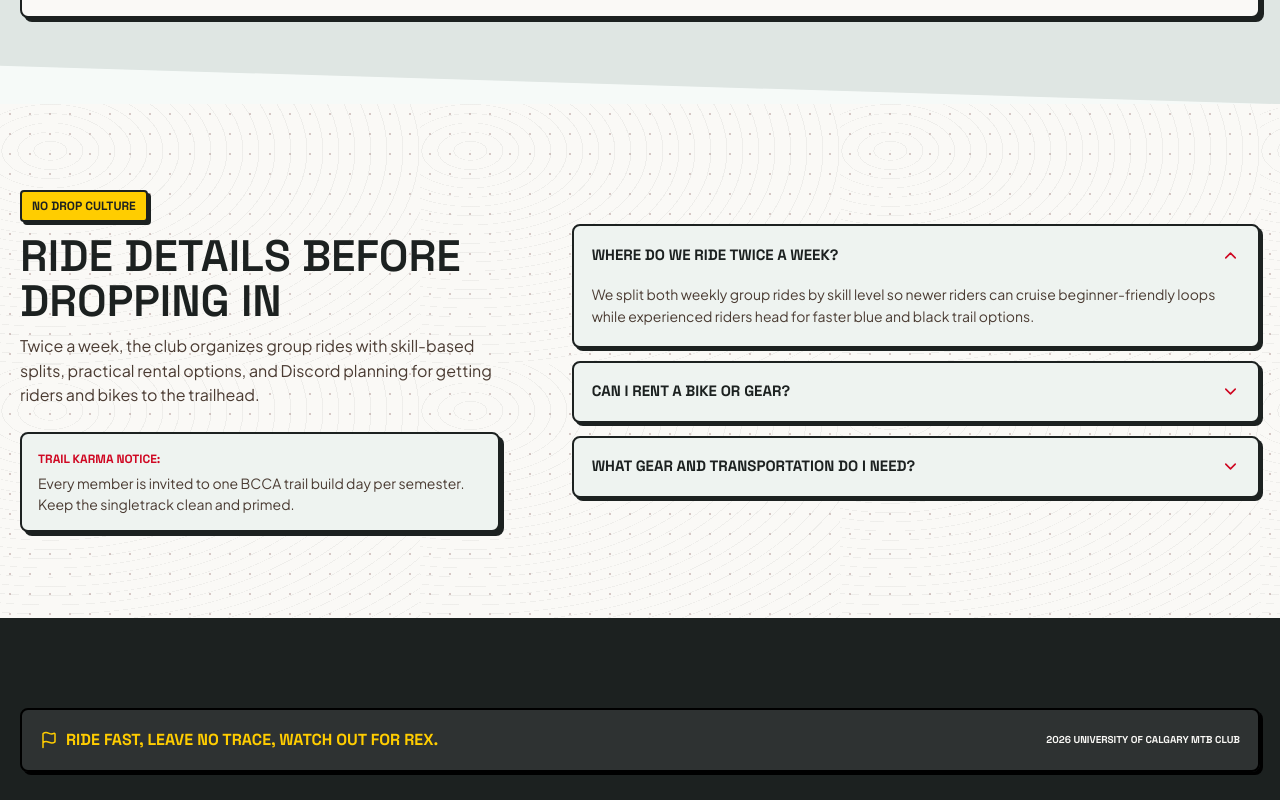
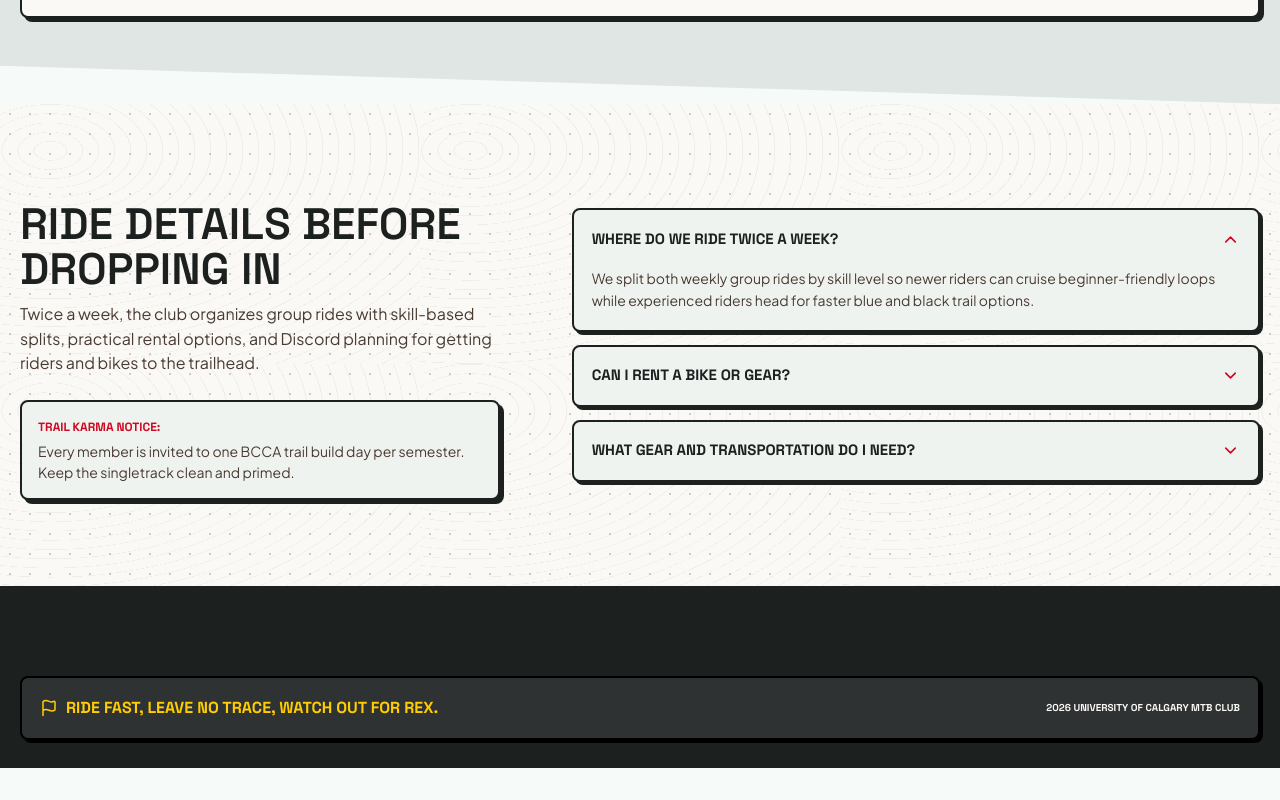
Before and after one commit to Aidanscf/uofc-mountain-bike-club, a Next.js app: page / in a window 1280 px wide. Shown: the part 3770-4570 px from the top of the page. After the commit the page ends 4538 px from the top, so only its background shows below. Built offline with nearby package versions, Linux system fonts and the light colour scheme.

Commit message:
Remove ride details kicker

```diff
--- a/app/page.tsx
+++ b/app/page.tsx
@@ -607,7 +607,6 @@ export default function Home() {
         <section className="section faq-section topo-section" id="faq" aria-labelledby="faq-title">
           <div className="container faq-grid">
             <div data-reveal>
-              <span className="section-kicker gold">No Drop Culture</span>
               <h2 id="faq-title">Ride Details Before Dropping In</h2>
               <p>
                 Twice a week, the club organizes group rides with skill-based splits,
```
